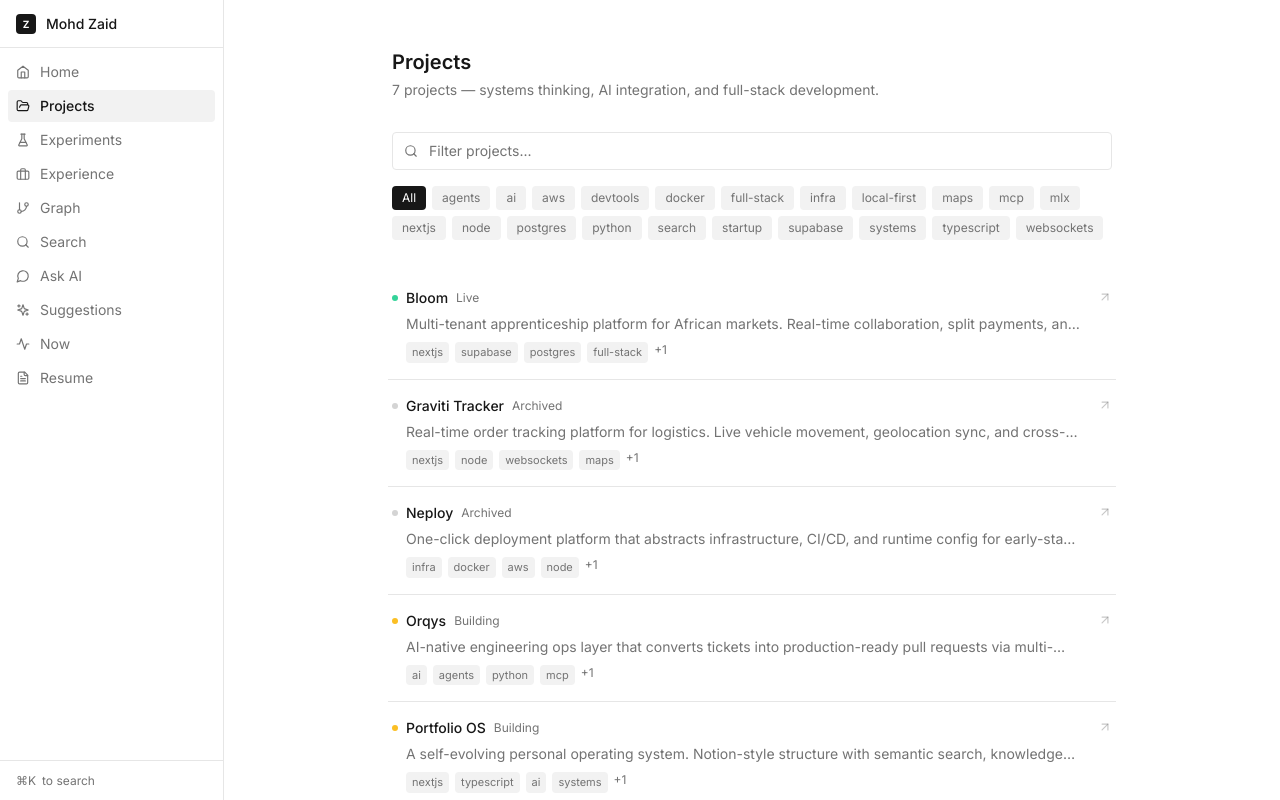
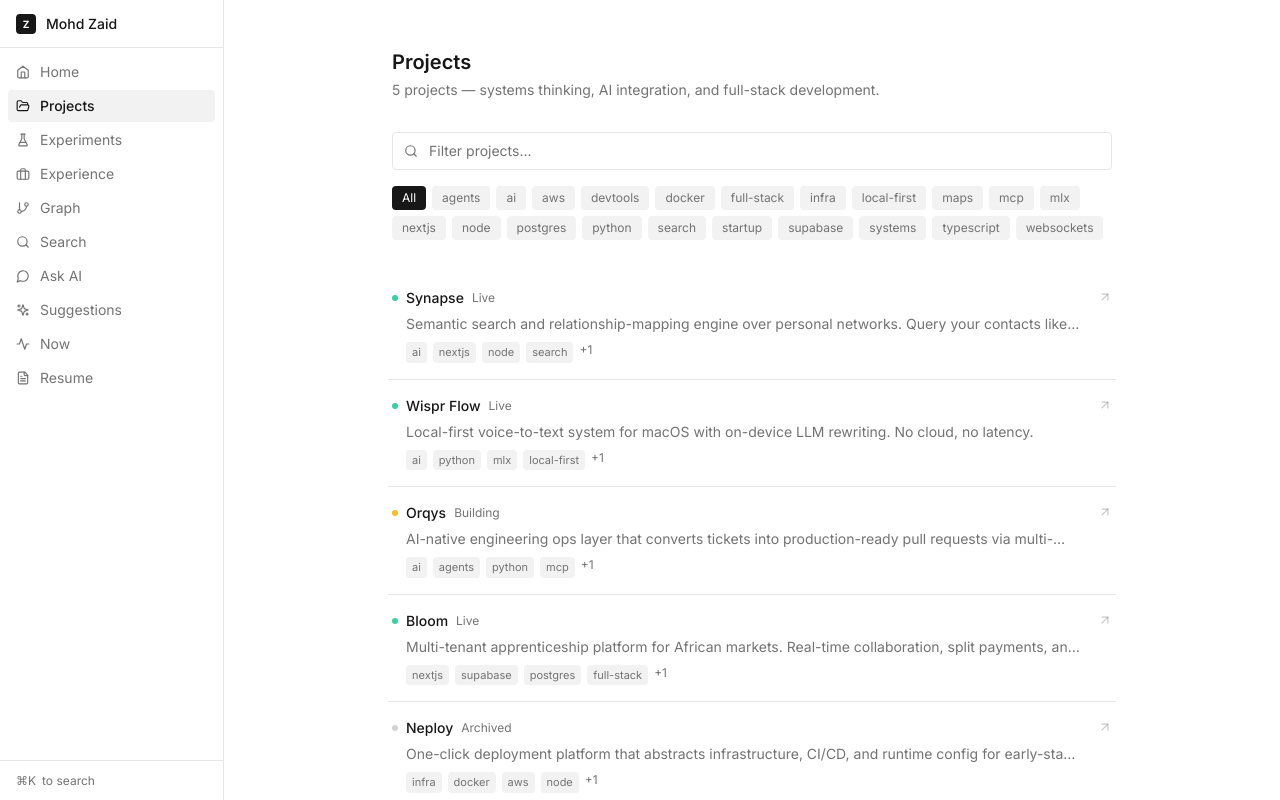
Before and after one commit to Xaid-vfx/portfolio-os, a Next.js app: page /projects in a window 1280 px wide. Built offline with nearby package versions, Linux system fonts and the light colour scheme.

Commit message:
Order projects: Synapse, Wispr Flow, Orqys, Bloom, Neploy

```diff
--- a/src/app/projects/page.tsx
+++ b/src/app/projects/page.tsx
@@ -5,9 +5,14 @@ export const metadata = {
   title: 'Projects | Portfolio OS',
 }
 
+const projectOrder = ['synapse', 'wispr-flow', 'orqys', 'bloom', 'neploy']
+
 export default function ProjectsPage() {
   const projects = getAllProjects()
+  const orderedProjects = projectOrder
+    .map(slug => projects.find(p => p.slug === slug))
+    .filter(Boolean) as typeof projects
   const allTags = getAllTags()
 
-  return <ProjectsClient projects={projects} allTags={allTags} />
+  return <ProjectsClient projects={orderedProjects} allTags={allTags} />
 }
```
